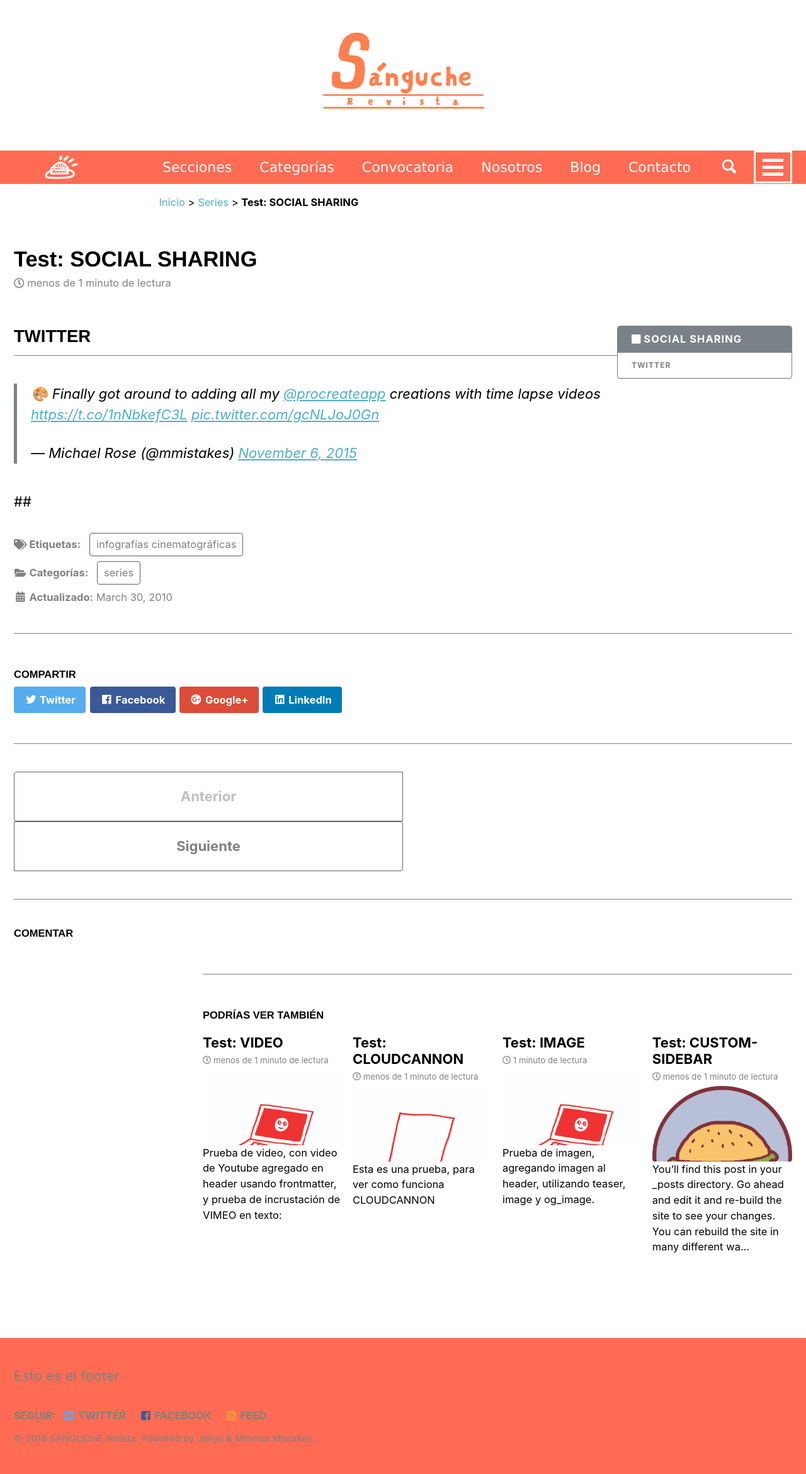
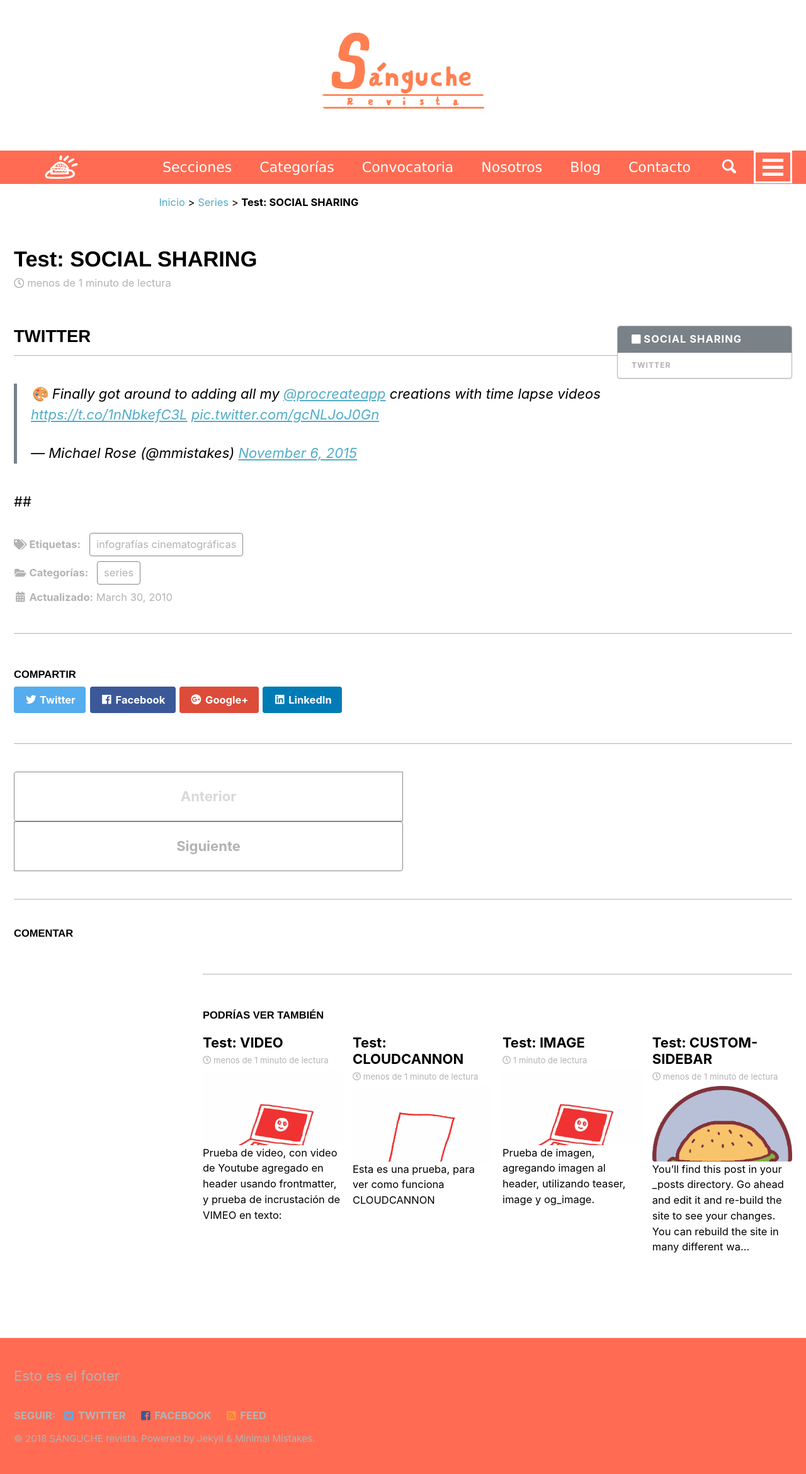
Before and after one commit to sangucherevista/sangucherevista.github.io, a Jekyll site: the page built from _posts/2010-03-29-test-social-sharing.md, in a window 1280 px wide. Shown: the whole page at 63% size. Built offline with Jekyll 4.4.1, drawn with Linux system fonts in a browser that asks for light colours; nearby versions of some CDN libraries; comment, search, counter and statistics services are not loaded.

Commit message:
Updated '_sass/minimal-mistakes/_variables.scss' via CloudCannon

```diff
--- a/_sass/minimal-mistakes/_variables.scss
+++ b/_sass/minimal-mistakes/_variables.scss
@@ -58,7 +58,7 @@ $coral: coral !default;
 $orange-red: #ff6c53 !default;
 
 /* mixins */
-$light-gray: mix($black, $white, 50%) !default;
+$light-gray: mix($black, $white, 30%) !default;
 $gray: mix($black, $white, 60%) !default;
 $dark-gray: mix($black, $white, 80%) !default;
 
```
